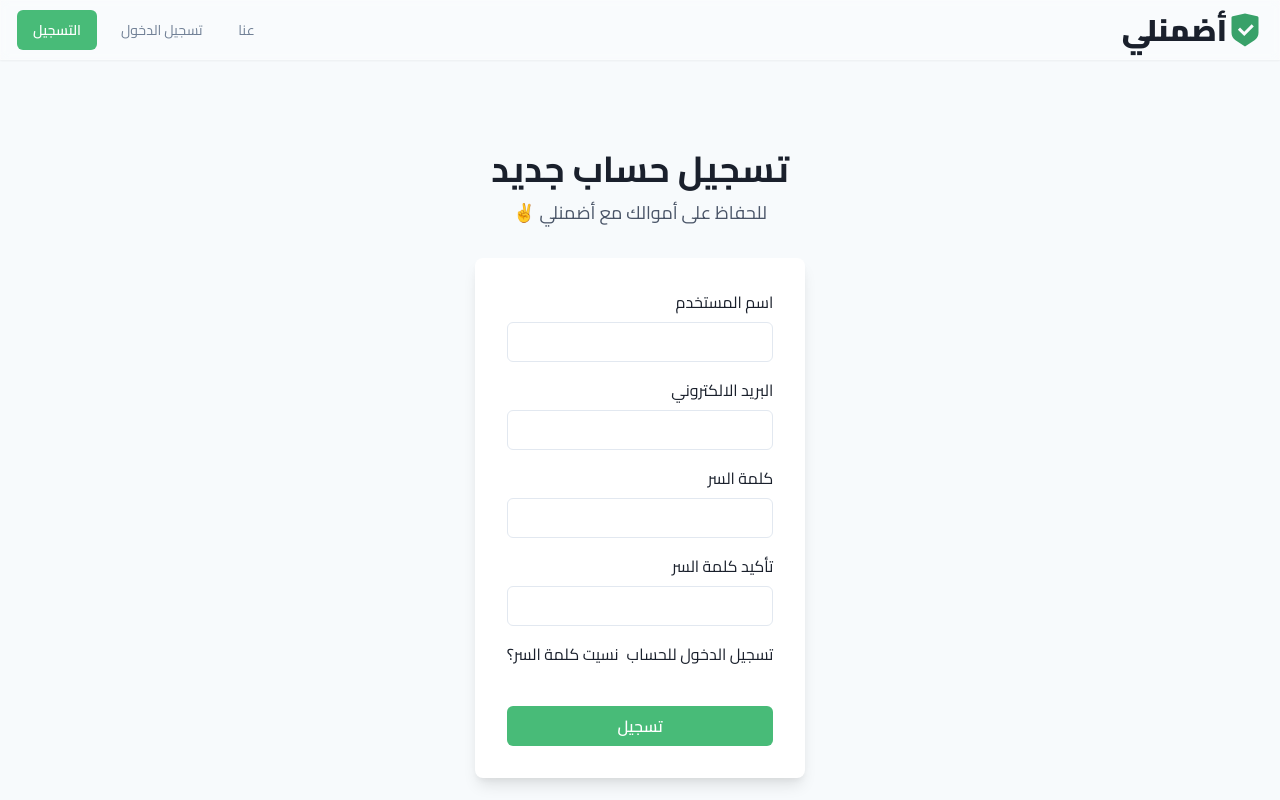
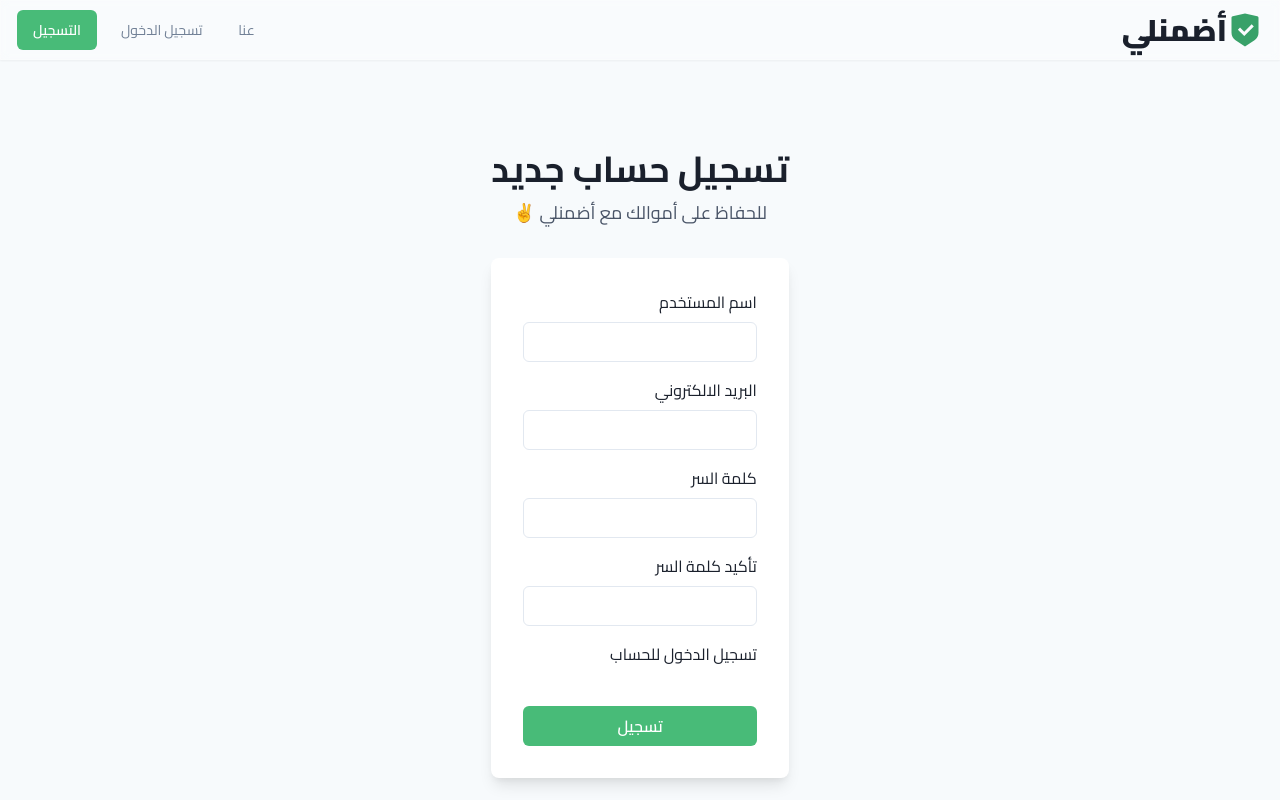
Before and after one commit to salahberiani/odmenli-next, a Next.js app: page /register in a window 1280 px wide. Shown: the top 800 px of the page. Built offline with nearby package versions, Linux system fonts and the light colour scheme.

Commit message:
fixed link issue

```diff
--- a/pages/login.js
+++ b/pages/login.js
@@ -105,7 +105,7 @@ export default function SimpleCard() {
                   <Link passHref href="/register">
                     تسجيل حساب جديد
                   </Link>
-                  <Link color={'green.400'}>نسيت كلمة السر؟</Link>
+                  {/* <Link color={'green.400'}>نسيت كلمة السر؟</Link> */}
                 </Stack>
                 <Button
                   type="submit"
--- a/pages/register.js
+++ b/pages/register.js
@@ -22,7 +22,6 @@ import useStore from 'store';
 export default function SimpleCard() {
   const router = useRouter();
   const isLoggedIn = useStore((state) => state.isLoggedIn);
-  const login = useStore((state) => state.login);
 
   const toast = useToast();
 
@@ -126,7 +125,7 @@ export default function SimpleCard() {
                   <Link passHref href={'/login'}>
                     تسجيل الدخول للحساب
                   </Link>
-                  <Link color={'green.400'}>نسيت كلمة السر؟</Link>
+                  {/* <Link color={'green.400'}>نسيت كلمة السر؟</Link> */}
                 </Stack>
                 <Button
                   type="submit"
```
